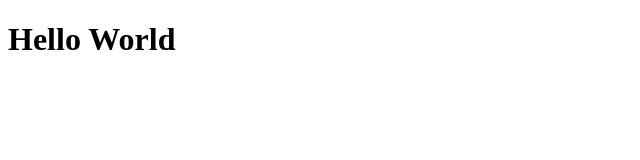
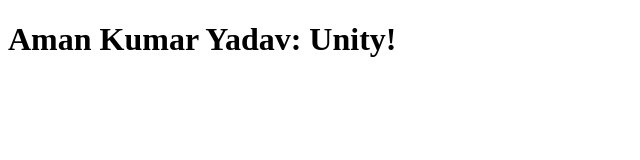
Before and after one commit to amanyadev/Website, a plain HTML site: page index.html in a window 1280 px wide. Shown: the whole page, without its empty margins (0-640 px from the left). Drawn offline with Linux system fonts and the light colour scheme.

Commit message:
Update index.html

```diff
--- a/index.html
+++ b/index.html
@@ -1,6 +1,9 @@
 <!DOCTYPE html>
 <html>
-<h1>
-Hello World
-</h1>
+  <head>
+    <title> My First Page</title>
+  </head>
+  <body>
+<h1>Aman Kumar Yadav: Unity!</h1>
+  </body>
 </html>
```
